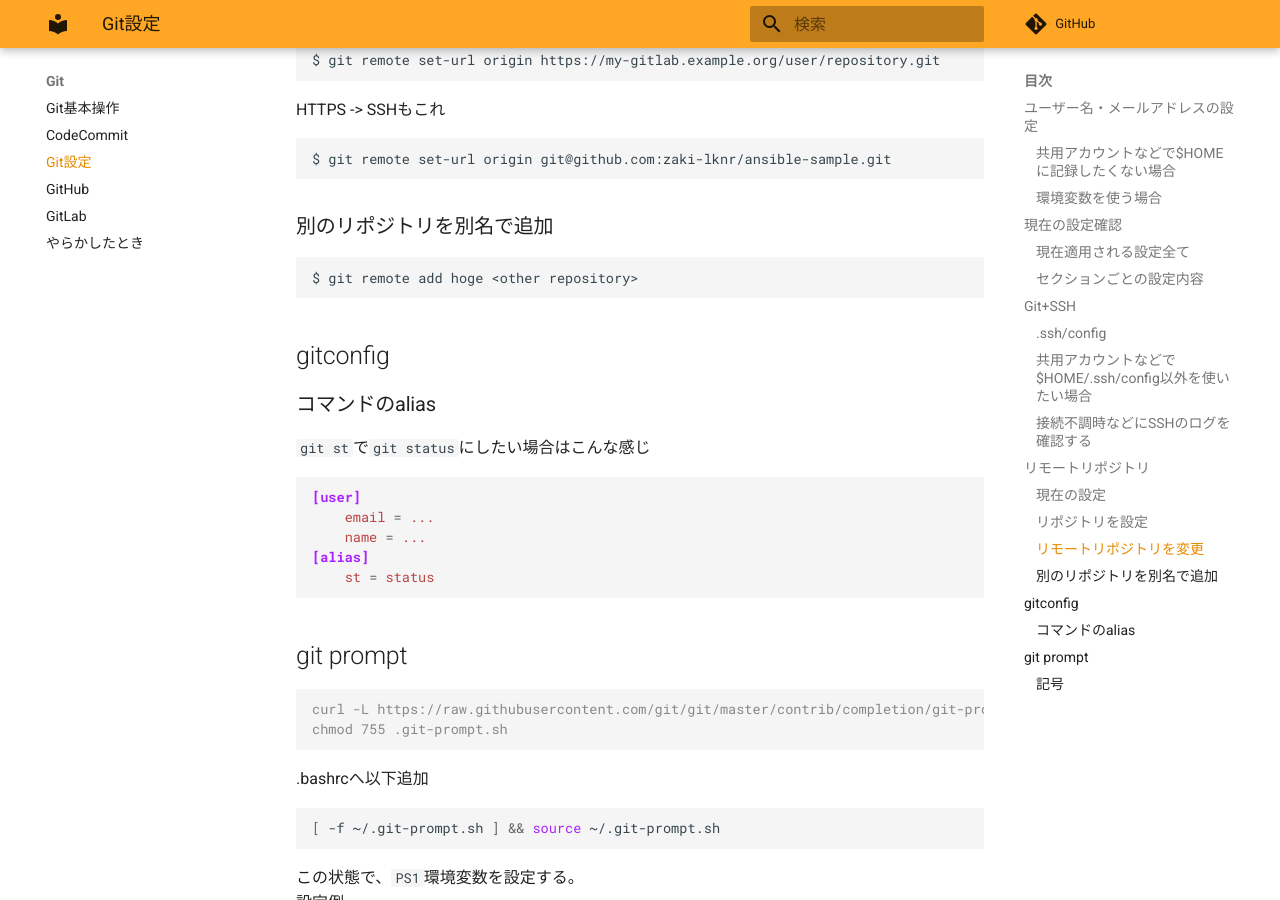
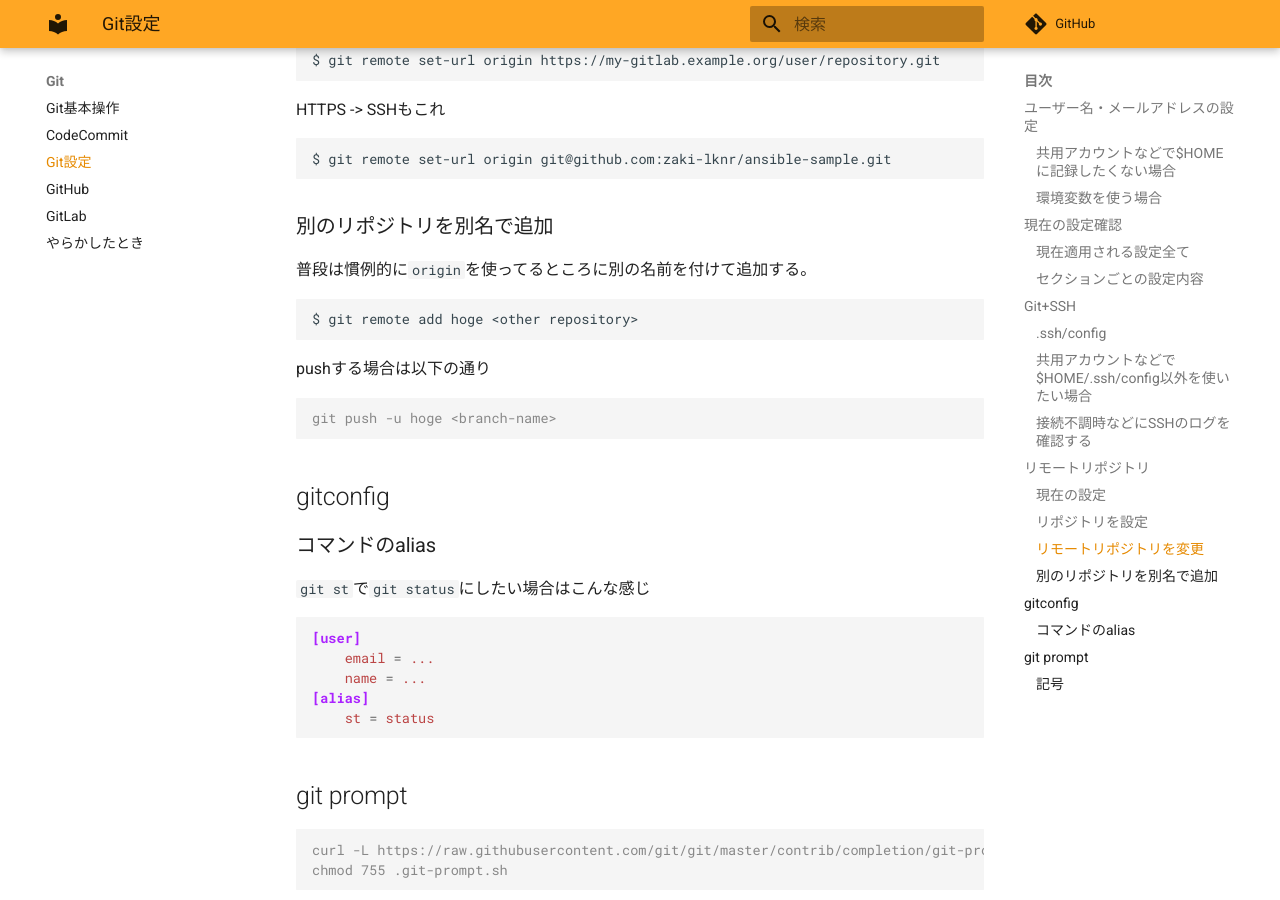
Before and after one commit to zaki-lknr/docs, an MkDocs documentation site: the page built from docs/Git/configure.md, in a window 1280 px wide and 900 px high, scrolled down 2354 px. Built offline with MkDocs 1.6.1 and Material for MkDocs 9.7.7, drawn with Linux system fonts in a browser that asks for light colours; comment, search, counter and statistics services are not loaded.

Commit message:
add: git/configure: リモートリポジトリ追加に補足

````diff
--- a/docs/Git/configure.md
+++ b/docs/Git/configure.md
@@ -116,8 +116,16 @@ $ git remote set-url origin git@github.com:zaki-lknr/ansible-sample.git
 
 ### 別のリポジトリを別名で追加
 
+普段は慣例的に`origin`を使ってるところに別の名前を付けて追加する。
+
 ```
 $ git remote add hoge <other repository>
+```
+
+pushする場合は以下の通り
+
+```console
+git push -u hoge <branch-name>
 ```
 
 ## gitconfig
````
